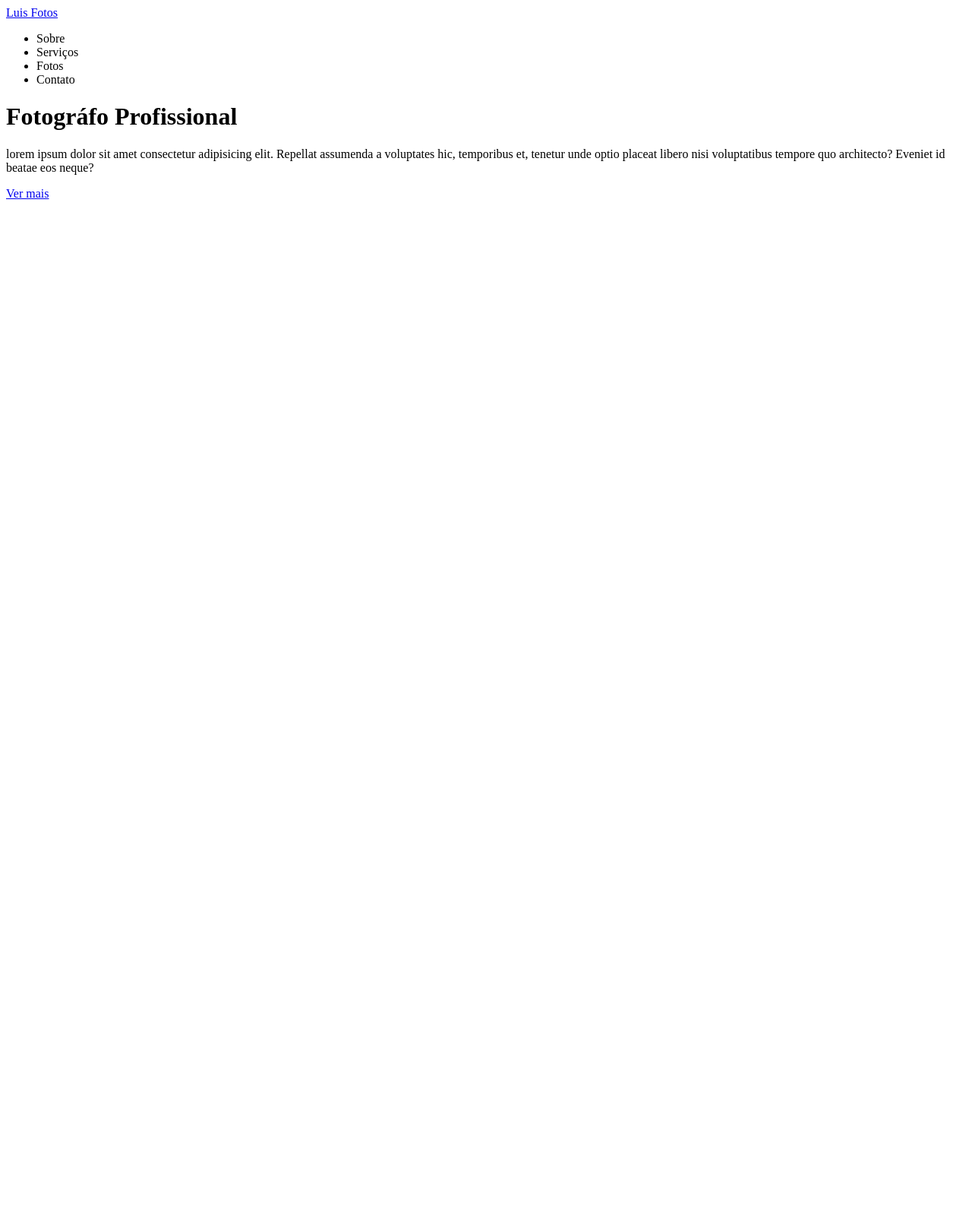
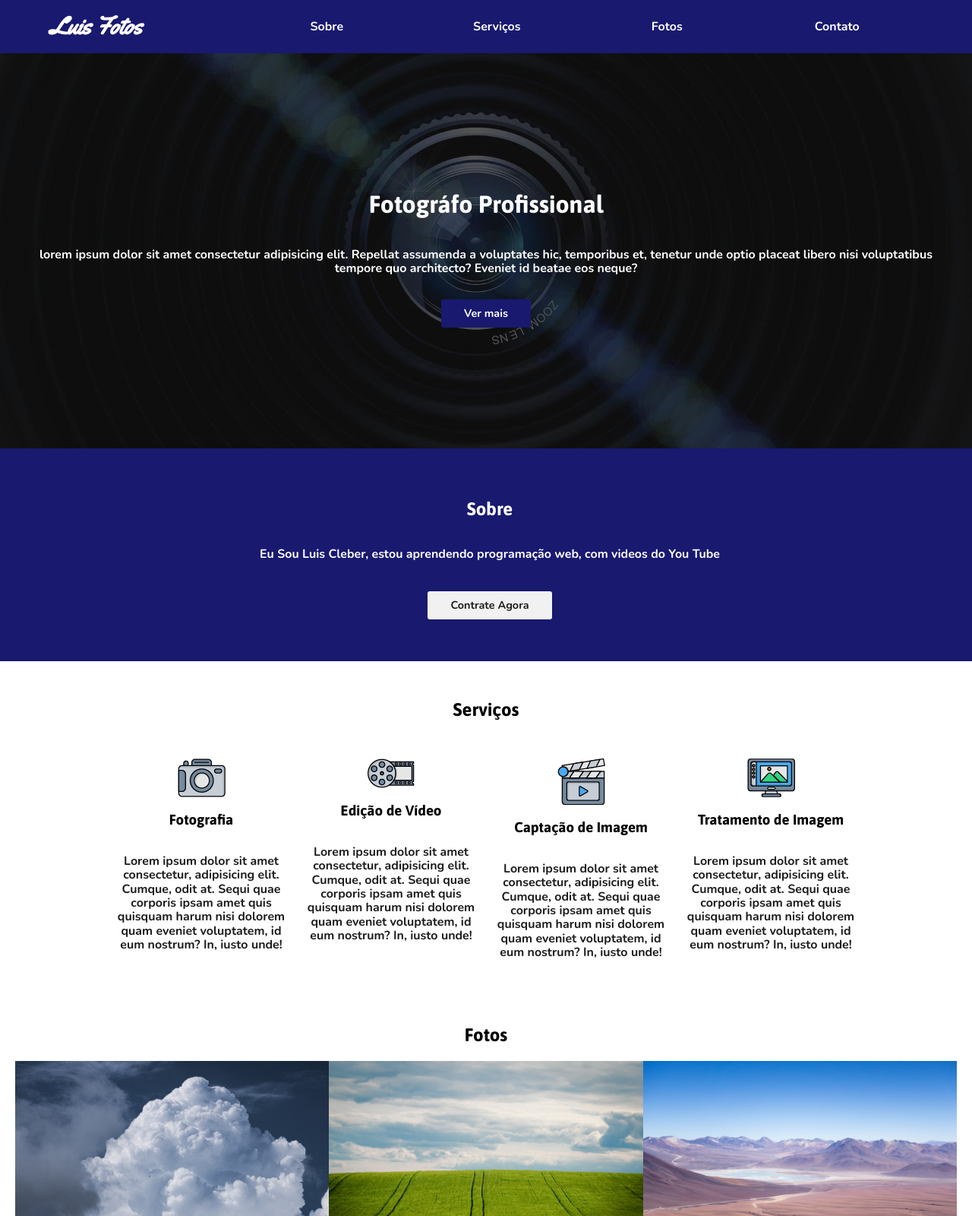
Before and after one commit to Luis-Cleber/meu-site, a plain HTML site: page index.html in a window 1280 px wide. Shown: the top 1600 px of the page at 76% size. Before the commit the page ends 800 px from the top, so only its background shows below. Drawn offline with nearby package versions, Linux system fonts and the light colour scheme.

Commit message:
:package: Tornando responsivo

```diff
--- /dev/null
+++ b/css/style.css
@@ -0,0 +1,276 @@
+
+body {
+    font-family: Nunito, sans-serif;
+    color: #1c1c1c;
+}
+h1,h2,h3 {
+    font-family: Asap, sans-serif;
+    color: #000000;
+}
+
+.botao {
+            color: #ffffff;
+            text-decoration: none;
+            padding: 10px 30px;
+            background-color: #191970;
+            font-size: .9em;
+            border-radius: 3px;
+}
+
+/* Navegação */
+
+nav {
+        display: flex;
+        flex-direction: column;
+        align-items: center;
+        background-color: #191970;
+}
+
+nav > a {
+            text-decoration: none;
+            color: #ffffff;
+            font-weight: 800;
+            font-size: 32px;
+            font-family: Yellowtail, serif;
+}
+
+nav ul {
+
+        display: flex;
+        flex-direction: column;
+        align-items: center;
+        list-style: none;
+        padding: 0;
+        width: 100%;
+}
+
+nav ul li {
+            text-align: center;
+            width: 100%;
+}
+
+nav ul li a {
+              display: inline-block;
+              padding: 10px 0;
+              width: 100%;
+              text-decoration: none;
+              color: #ffffff;
+}
+
+/*Cabeçalho*/
+
+header{
+
+        display: flex;
+        flex-direction: column;
+        align-items: center;
+        background-image: url("../img/camera.jpg");
+        background-size: cover;
+        background-repeat: no-repeat;
+        background-position: center;
+        color: #ffffff;
+        text-align: center;
+        padding: 20px;
+}
+
+header h1{
+
+          color: #ffffff;
+}
+
+header p{
+        margin-bottom:  2em;
+}
+
+#sobre {
+    display: flex;
+    flex-direction: column;
+    align-items: center;
+   /* background-image: url("../img/tarde.jpg");
+    background-size: cover;
+    background-repeat: no-repeat;
+    background-position: center;*/
+
+    text-align: center;
+    padding: 10px 10px 20px 20px;
+    background-color: #191970;
+    color: #ffffff;
+}
+
+#sobre h2 {
+    color: #ffffff;
+}
+
+#sobre p {
+    margin-bottom: 2.5em;
+    max-width: 1000px;
+}
+
+#sobre .botao {
+
+    background-color: #f1f1f1;
+    color: #1c1c1c;
+}
+
+/*Serviços*/
+
+#serviços {
+
+    display: flex;
+    flex-direction: column;
+    align-items: center;
+    padding: 30px;
+}
+
+#serviços div {
+
+    display: flex;
+    flex-direction: column;
+    align-items: center;
+    text-align: center;
+    margin-top: 30px;
+}
+
+/*Fotos*/
+
+#fotos {
+
+    display: flex;
+    flex-direction: column;
+    align-items: center;
+    padding: 20px;
+
+}
+
+#fotos h2 {
+            margin-bottom: 20px;
+
+}
+
+#fotos img {
+
+        width: 100%;
+
+}
+
+/*contato*/
+
+#contato {
+    display: flex;
+    flex-direction: column;
+    align-items: center;
+    text-align: center;
+    padding: 20px;
+}
+
+#contato h2 {
+
+    color: #000000;
+}
+
+/*rodapé*/
+
+footer {
+
+        text-align: center;
+        padding: 10px;
+        background-color: #191970;
+        color: #ffffff;
+}
+
+footer a {
+
+            text-decoration: none;
+            color: #00ffff;
+
+}
+
+@media screen and (min-width: 768px) {
+
+    /*nav*/
+
+    nav {
+            flex-direction: row;
+            justify-content: space-around;
+    }
+
+    nav ul {
+
+            flex-direction: row;
+            width: 70%;
+    }
+
+    /*Cabeçalho*/
+
+    header {
+            height: 600px;
+            height: 60vh;
+            justify-content: center;
+
+    }
+
+    /*sobre*/
+
+    #sobre {
+            height: 250px;
+            height: 30vh;
+            justify-content: center;
+            min-height: 250px;
+
+    }
+
+    /*serviços*/
+
+    #serviços {
+
+            flex-direction: row;
+            flex-wrap: wrap;
+            align-items: flex-start;
+            max-width: 1000px;
+            margin: 0 auto;
+    }
+
+    #serviços h2 {
+                text-align: center;
+                width: 100%;
+
+    }
+
+    #serviços div {
+                flex-grow: 1;
+                flex-basis: 150px;
+                padding: 0 10px;
+    }
+
+    /*fotos*/
+
+    #fotos {
+        flex-direction: row;
+        flex-wrap: wrap;
+    }
+
+    #fotos h2 {
+            width: 100%;
+            text-align: center;
+    }
+
+    #fotos img {
+            width: 33.3333333%;
+    }
+
+    /*contato*/
+
+    #contato {
+
+            flex-direction: row;
+            flex-wrap: wrap;
+            justify-content: space-around;
+            max-width: 500px;
+            margin: 0 auto;
+    }
+
+    #contato h2, #contato p {
+
+            width: 100%;
+    }
+}
--- a/index.html
+++ b/index.html
@@ -1,16 +1,26 @@
 <!DOCTYPE html>
 <html lang="pt-BR">
+
 <head>
+
+    <link href="https://fonts.googleapis.com/css2?family=Asap:ital
+    ,wght@1,700&family=Nunito:wght@700&family=Yellowtail&display=swap" rel="stylesheet">
+
+    <link rel="stylesheet" href="css/normalize.css"
+    >
+    <link rel="stylesheet" href="css/style.css">
+
     <title>Luis Fotos</title>
+
 <body>
 
     <nav>
         <a href="#">Luis Fotos</a>
         <ul>
-                    <li><a href="#sobre"></a>Sobre</li>
-                    <li><a href="#serviços"></a>Serviços</li>
-                    <li><a href="#fotos"></a>Fotos</li>
-                    <li><a href="#contato"></a>Contato</li>
+            <li><a href="#sobre">Sobre</a></li>
+            <li><a href="#serviços">Serviços</a></li>
+            <li><a href="#fotos">Fotos</a></li>
+            <li><a href="#contato">Contato</a></li>
         </ul>
     </nav>
 
@@ -20,9 +30,89 @@
             Repellat assumenda a voluptates hic, temporibus et,
             tenetur unde optio placeat libero nisi voluptatibus
             tempore quo architecto? Eveniet id beatae eos neque?</p>
+        <a href="#serviços" class="botao">Ver mais</a>
+    </header>
 
-                    <a href="#serviços">Ver mais</a>
-            </header>
+    <section id="sobre">
+        <h2>Sobre</h2>
+        <p> Eu Sou Luis Cleber, estou aprendendo programação web,
+            com videos do You Tube</p>
+            <a href="#contato" class="botao">Contrate Agora</a>
+    </section>
+
+    <section id="serviços">
+        <h2>Serviços</h2>
+
+        <div>
+            <img src="img/p1.png" alt="Camera">
+            <h3>Fotografia</h3>
+            <p>Lorem ipsum dolor sit amet consectetur, adipisicing elit.
+            Cumque, odit at. Sequi quae corporis ipsam amet quis quisquam
+            harum nisi dolorem quam eveniet voluptatem, id eum nostrum? In,
+            iusto unde!</p>
+        </div>
+
+        <div>
+            <img src="img/p2.png" alt="filme">
+            <h3>Edição de Vídeo</h3>
+            <p>Lorem ipsum dolor sit amet consectetur, adipisicing elit.
+            Cumque, odit at. Sequi quae corporis ipsam amet quis quisquam
+            harum nisi dolorem quam eveniet voluptatem, id eum nostrum? In,
+            iusto unde!</p>
+        </div>
+
+        <div>
+            <img src="img/p3.png" alt="videoPlayer">
+            <h3>Captação de Imagem</h3>
+            <p>Lorem ipsum dolor sit amet consectetur, adipisicing elit.
+            Cumque, odit at. Sequi quae corporis ipsam amet quis quisquam
+            harum nisi dolorem quam eveniet voluptatem, id eum nostrum? In,
+            iusto unde!</p>
+        </div>
+
+        <div>
+            <img src="img/p4.png" alt="tratamento">
+            <h3>Tratamento de Imagem</h3>
+            <p>Lorem ipsum dolor sit amet consectetur, adipisicing elit.
+            Cumque, odit at. Sequi quae corporis ipsam amet quis quisquam
+            harum nisi dolorem quam eveniet voluptatem, id eum nostrum? In,
+            iusto unde!</p>
+        </div>
+
+    </section>
+
+    <section id="fotos">
+        <h2>Fotos</h2>
+        <img src="img/ceu.jpg" alt="ceu">
+        <img src="img/grama.jpg" alt="grama">
+        <img src="img/montanha.jpg" alt="montanha">
+        <img src="img/mar.jpg" alt="mar">
+        <img src="img/arvores.jpg" alt="arvore">
+        <img src="img/ponte.jpg" alt="ponte">
+    </section>
+
+    <section id="contato">
+        <h2>Contato</h2>
+        <p>Vem falar com a gente</p>
+
+        <div>
+            <img src="img/tel.png" alt="telefone">
+            <p><a href="tel:1639525139">(16)3952-5139</a></p>
+
+            <img src="img/mail.png" alt="e-mail">
+            <p><a href="mailto:Luis.Cleber@outlook.pt">Luis.Cleber@outlook.pt</a></p>
+
+        </div>
+    </section>
+
+    <footer>
+        <a href="#topo">Voltar</a>
+        <p> &copy;Copyright 2021 - Desenvolvido Por Luis Cleber :)</p>
+    </footer>
+
+
+
 </body>
 </head>
+
 </html>
```
Also changed, not shown: css/normalize.css (added), img/arvores.jpg (added), img/camera.jpg (added), img/ceu.jpg (added), img/grama.jpg (added), img/mail.png (added), img/mar.jpg (added), img/montanha.jpg (added), img/p1.png (added), img/p2.png (added), img/p3.png (added), img/p4.png (added), img/ponte.jpg (added), img/tarde.jpg (renamed from imagens/tarde.jpg), 2 more files. Lines whose indentation alone changed are shown as unchanged.
